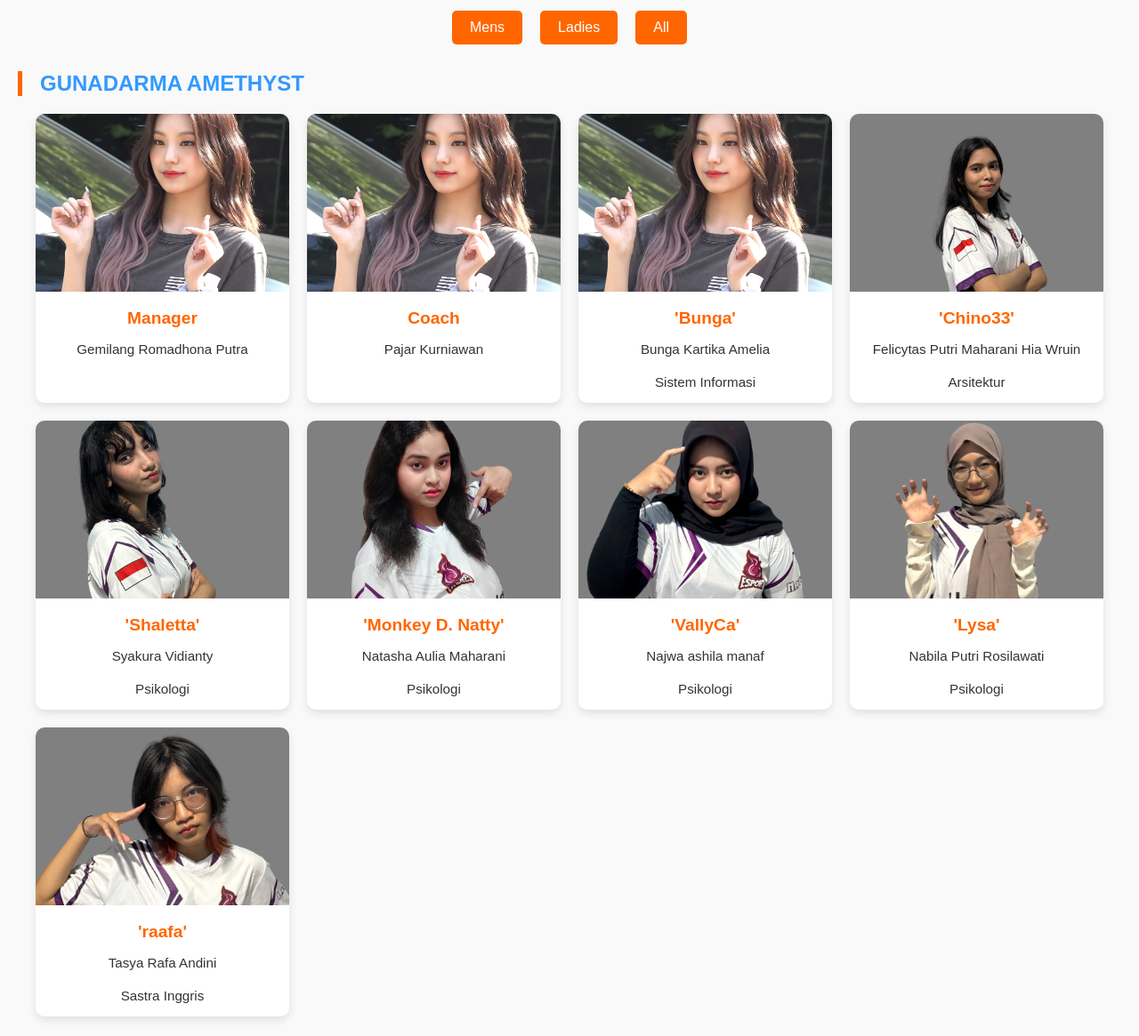
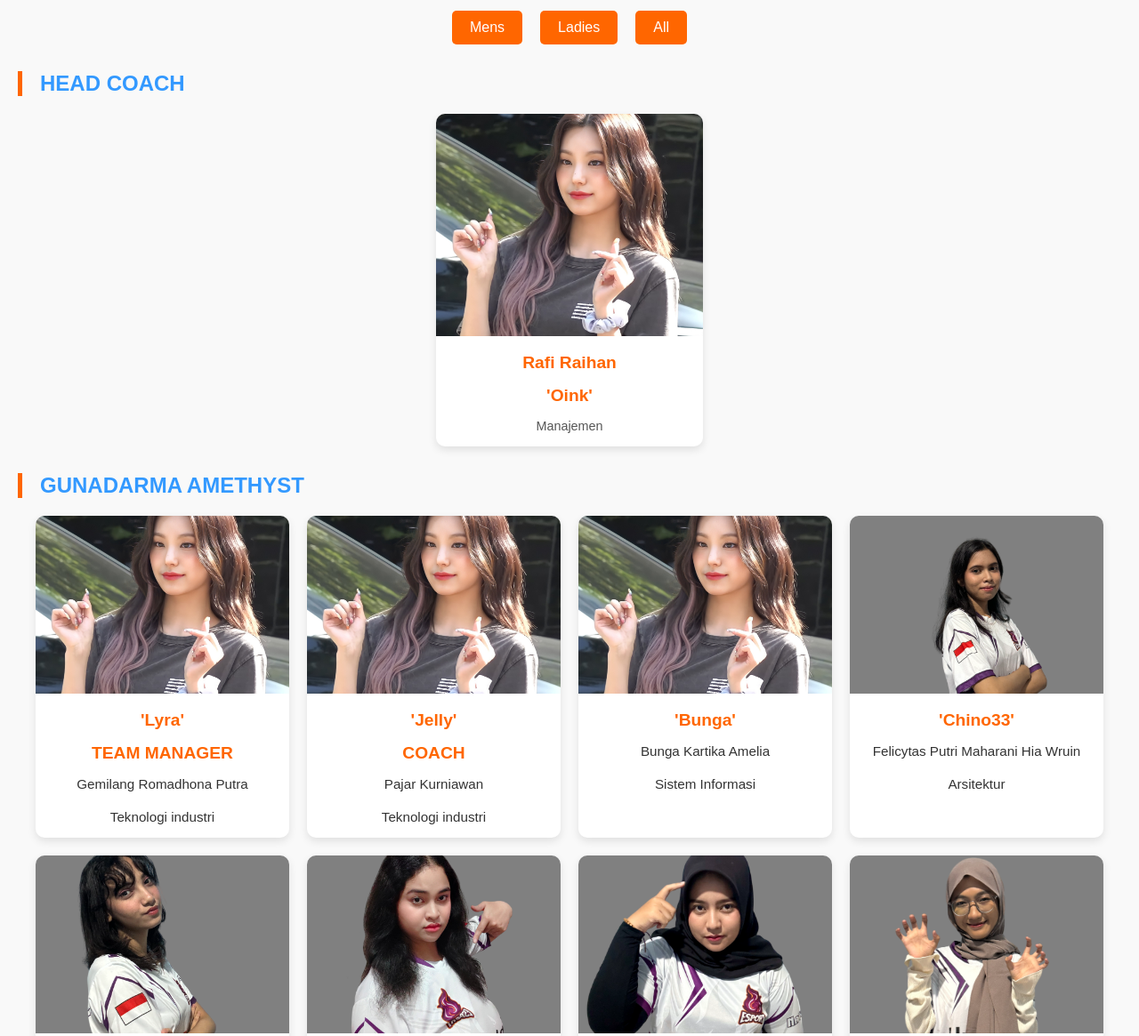
Before and after one commit to ajruramadhan25/gundar, a plain HTML site: page pages/mlbb/mlbb.html in a window 1280 px wide. Shown: the part 660-1825 px from the top of the page at 89% size. Drawn offline with Linux system fonts and the light colour scheme.

Commit message:
headmanajer,manajer,coach

```diff
--- a/pages/mlbb/mlbb.css
+++ b/pages/mlbb/mlbb.css
@@ -39,7 +39,38 @@
     height: 200px;
     object-fit: cover;
 }
+.container {
+    display: flex;
+    justify-content: center;
+    align-items: center;
+    height: 50hv; /* Sesuaikan tinggi layar */
+    background: #f9f9f9; /* Contoh warna latar belakang */
+}
 
+.info-card_hm  {
+    background: #fff;
+    border-radius: 10px;
+    box-shadow: 0 4px 10px rgba(0, 0, 0, 0.1);
+    overflow: hidden;
+    transition: transform 0.3s, box-shadow 0.3s;
+    text-align: center;
+}
+.info-card_hm img {
+    width: 300px;
+    height: 250px;
+    object-fit: cover;
+}
+.info-card_hm h3 {
+    font-size: 1.2rem;
+    margin: 15px 0 10px;
+    color: #FF6600;
+    font-weight: bold;
+}
+.info-card_hm p {
+    font-size: 0.9rem;
+    color: #555;
+    margin: 0 10px 10px;
+}
 .info-card_mlbb h3 {
     font-size: 1.2rem;
     margin: 15px 0 10px;
--- a/pages/mlbb/mlbb.html
+++ b/pages/mlbb/mlbb.html
@@ -60,6 +60,8 @@
                 <img src="img/valir.jpg" alt="Mobile Legends">
 
             </div>
+
+
             <h2>Mobile Legends Divisions</h2>
 
             <div class="filter-buttons">
@@ -67,21 +69,34 @@
                 <button onclick="filterTeams('Ladies')">Ladies</button>
                 <button onclick="filterTeams('All')">All</button>
             </div>
-
+            <h3 class="team-title">HEAD COACH</h3>
+            <div class="info-grid"  >
+                <div class="container">
+                <div class="info-card_hm" >
+                    <img src="../mlbb/img/yeji.jpg" alt="Head Manager">
+                    <h3>Rafi Raihan</h3>
+                    <h3>'Oink'</h3>
+                    <p class="info-text">Manajemen</p>
+                </div>
+                </div>
+            </div>
             <!-- Tim Ametys (Ladies) -->
             <div class="team-group ladies">
                 <h3 class="team-title">GUNADARMA AMETHYST</h3>
                 <div class="info-grid">
                     <div class="info-card_mlbb">
                         <img src="../mlbb/img/yeji.jpg" alt="Tim Ametys">
-                        <h3>Manager</h3>
+                        <h3>'Lyra'</h3>
+                        <h3>TEAM MANAGER</h3>
                         <p class="info-text">Gemilang Romadhona Putra</p>
+                        <p class="info-text">Teknologi industri</p>
                     </div>
                     <div class="info-card_mlbb">
                         <img src="../mlbb/img/yeji.jpg" alt="Tim Ametys">
-                        <h3>Coach</h3>
+                        <h3>'Jelly'</h3>
+                        <h3>COACH</h3>
                         <p class="info-text">Pajar Kurniawan</p>
-
+                        <p class="info-text">Teknologi industri</p>
                     </div>
                     <div class="info-card_mlbb">
                         <img src="../mlbb/img/yeji.jpg" alt="Tim Ametys">
@@ -136,13 +151,16 @@
                 <div class="info-grid">
                     <div class="info-card_mlbb">
                         <img src="../mlbb/img/balmond.jpg" alt="Tim Ametys">
-                        <h3>Manager</h3>
+                        <h3>'Nick'</h3>
+                        <h3>TEAM MANAGER</h3>
                         <p class="info-text">Nicky Tirta</p>
                     </div>
                     <div class="info-card_mlbb">
                         <img src="../mlbb/img/balmond.jpg" alt="Tim Ametys">
-                        <h3>Coach</h3>
+                        <h3>'Note'</h3>
+                        <h3>COACH</h3>
                         <p class="info-text">Reza Alfiansyah</p>
+                        <p class="info-text">Teknologi industri</p>
                     </div>
                     <div class="info-card_mlbb">
                         <img src="../mlbb/img/corntosz.jpeg" alt="Tim Ametys">
@@ -197,6 +215,20 @@
             <div class="team-group mens">
                 <h3 class="team-title">GUNADARMA NOIR</h3>
                 <div class="info-grid">
+                    <div class="info-card_mlbb">
+                        <img src="../mlbb/img/balmond.jpg" alt="Tim Ametys">
+                        <h3>'..'</h3>
+                        <h3>TEAM MANAGER</h3>
+                        <p class="info-text">Arya Adi Putra</p>
+                        <p class="info-text">Sastra budaya</p>
+                    </div>
+                    <div class="info-card_mlbb">
+                        <img src="../mlbb/img/balmond.jpg" alt="Tim Ametys">
+                        <h3>'Pisces'</h3>
+                        <h3>COACH</h3>
+                        <p class="info-text">Ananda Ias Falah Surya Gemilang</p>
+                        <p class="info-text">Teknologi industri</p>
+                    </div>
                     <div class="info-card_mlbb">
                         <img src="../mlbb/img/balmond.jpg" alt="Tim Noir">
                         <h3>'Moxxiie'</h3>
```
